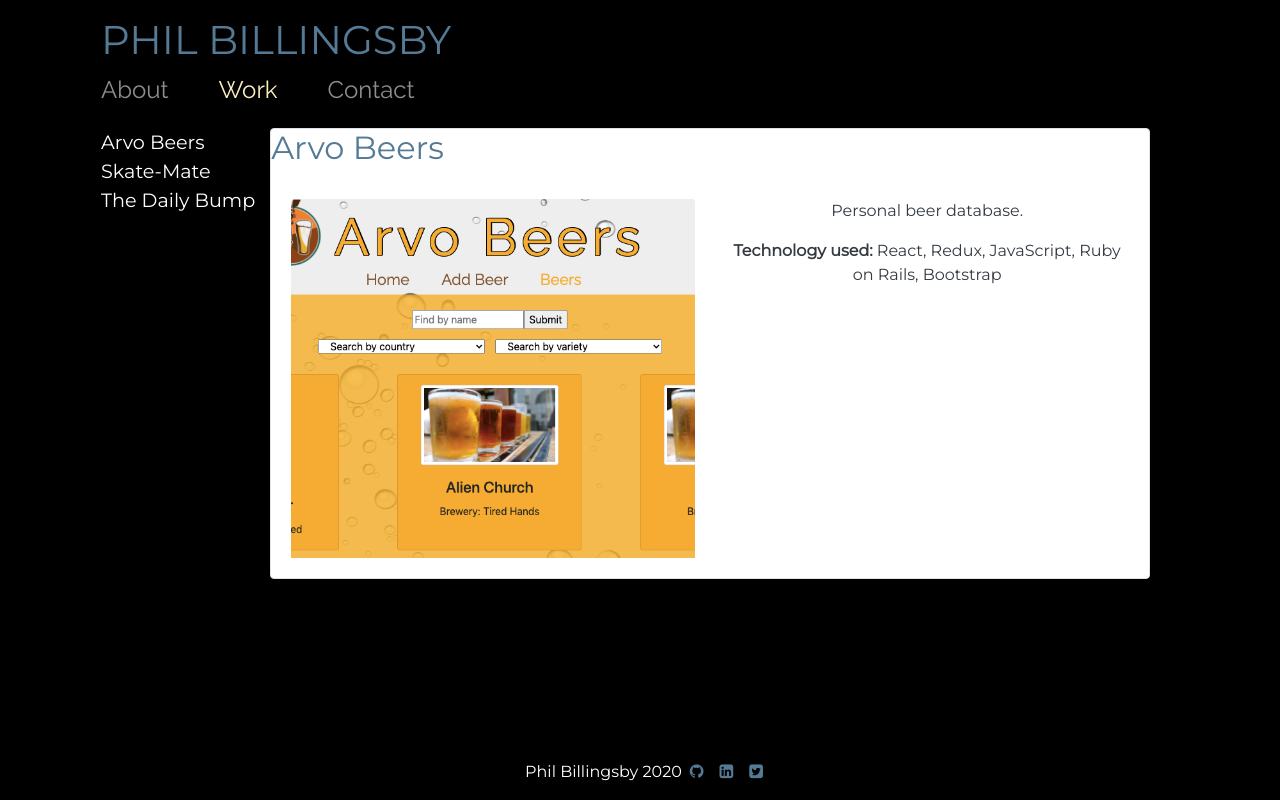
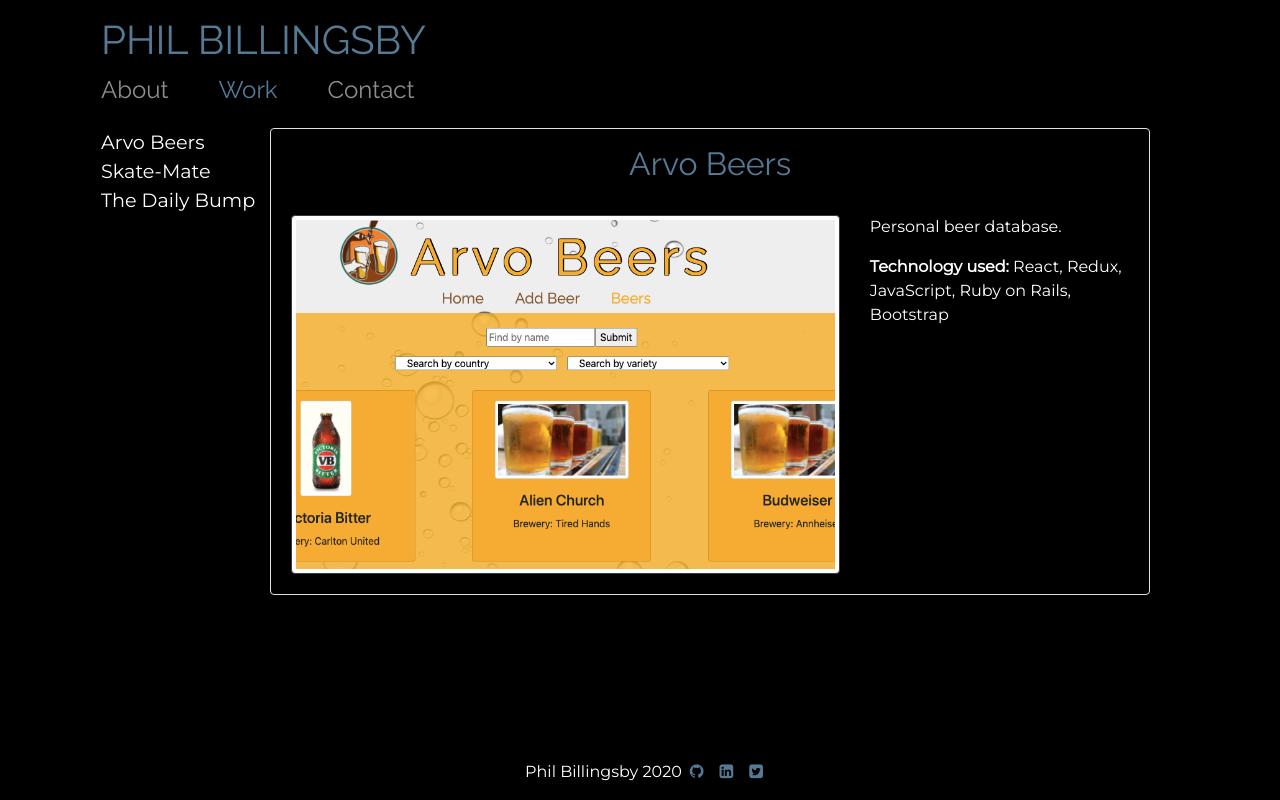
Before and after one commit to PBillingsby/PBillingsby.github.io, a React (Create React App) app: page /work in a window 1280 px wide. Built offline with nearby package versions, Linux system fonts and the light colour scheme.

Commit message:
Create header component

```diff
--- a/src/About.js
+++ b/src/About.js
@@ -4,7 +4,7 @@
   return (
     <div className="d-inline-flex">
       <div className="row">
-        <div className="float-left w-25 pt-4">
+        <div className="float-left w-25 pt-4 pl-3">
           <h4 className="orange-color">Full-Stack Software Developer</h4>
           <p>
             Based in Las Vegas, Nevada. I enjoy designing, building, breaking,
@@ -19,11 +19,7 @@
                 Lorem ipsum dolor sit amet, consectetur adipiscing elit. Etiam
                 ac elementum sem. Donec et pretium dolor. Cras tincidunt tempor
                 felis eu pellentesque. Duis at quam dolor. Pellentesque aliquet
-                tortor sed porttitor lacinia. Donec venenatis suscipit nibh in
-                tristique. Maecenas in fermentum lectus. Nam ut arcu tincidunt,
-                viverra purus nec, ullamcorper odio. Mauris aliquet sagittis
-                ipsum, sed imperdiet velit malesuada eget. Vivamus ac sodales
-                enim.
+                tortor
               </p>
               <p>
                 Lorem ipsum dolor sit amet, consectetur adipiscing elit. Etiam
@@ -39,11 +35,11 @@
               <p>Design</p>
             </span>
             <span className="col-sm d-inline-flex">
-              <i className="fa fa-paint-brush pr-2"></i>
+              <i className="fa fa-cog pr-2"></i>
               <p>Design</p>
             </span>
             <span className="col-sm d-inline-flex">
-              <i className="fa fa-paint-brush pr-2"></i>
+              <i className="fa fa-database pr-2"></i>
               <p>Design</p>
             </span>
           </div>
--- a/src/App.css
+++ b/src/App.css
@@ -24,12 +24,13 @@
   object-fit: cover;
 }
 .bg-opacity {
-  background-color: #ffffff;
+  background-color: black;
 }
 .orange-color,
 h2,
 .list-group > li:hover {
   color: #557a95;
+  font-family: Raleway;
 }
 a:hover {
   color: white;
--- a/src/App.js
+++ b/src/App.js
@@ -2,7 +2,7 @@
 import { withRouter } from "react-router-dom";
 
 import Routes from "./Routes";
-import NavBar from "./NavBar";
+import Header from "./Header";
 import Footer from "./Footer";
 import "./App.css";
 
@@ -12,8 +12,7 @@
       <div id="main" className="container mt-3">
         <header className="ml-3">
           <span>
-            <h1 className="orange-color">PHIL BILLINGSBY</h1>
-            <NavBar />
+            <Header />
           </span>
         </header>
         <Routes />
--- /dev/null
+++ b/src/Header.js
@@ -0,0 +1,12 @@
+import React from "react";
+import NavBar from "./NavBar";
+const Header = () => {
+  return (
+    <div>
+      <h1 className="orange-color">PHIL BILLINGSBY</h1>
+      <NavBar />
+    </div>
+  );
+};
+
+export default Header;
--- a/src/NavBar.js
+++ b/src/NavBar.js
@@ -3,25 +3,25 @@
 
 const Navlink = () => {
   return (
-    <div>
+    <div className="w-100">
       <NavLink
         exact
         to="/"
-        activeStyle={{ color: "#fbeec1" }}
+        activeStyle={{ color: "#557a95" }}
         className="link-style text-decoration-none"
       >
         About
       </NavLink>
       <NavLink
         to="/work"
-        activeStyle={{ color: "#fbeec1" }}
+        activeStyle={{ color: "#557a95" }}
         className="link-style text-decoration-none"
       >
         Work
       </NavLink>
       <NavLink
         to="/contact"
-        activeStyle={{ color: "#fbeec1" }}
+        activeStyle={{ color: "#557a95" }}
         className="link-style text-decoration-none"
       >
         Contact
--- a/src/ProjectCard.js
+++ b/src/ProjectCard.js
@@ -6,13 +6,16 @@
   return (
     <div>
       <div
-        className="card mb-1 border border-black text-dark bg-opacity"
+        className="card mb-1 border border-black bg-opacity"
         style={{ width: "55rem" }}
       >
-        <h2 class="card-title">{project.title}</h2>
-        <div className="card-body row text-center">
-          <div className="col">
-            <img src={project.src} className="card-img-top" />
+        <h2 class="card-title text-center mt-3">{project.title}</h2>
+        <div className="card-body row ">
+          <div className="col-8">
+            <img
+              src={project.src}
+              className="card-img-top img-thumbnail border border-dark rounded"
+            />
           </div>
           <div className="col-sm">
             <div class="card-info">
```
